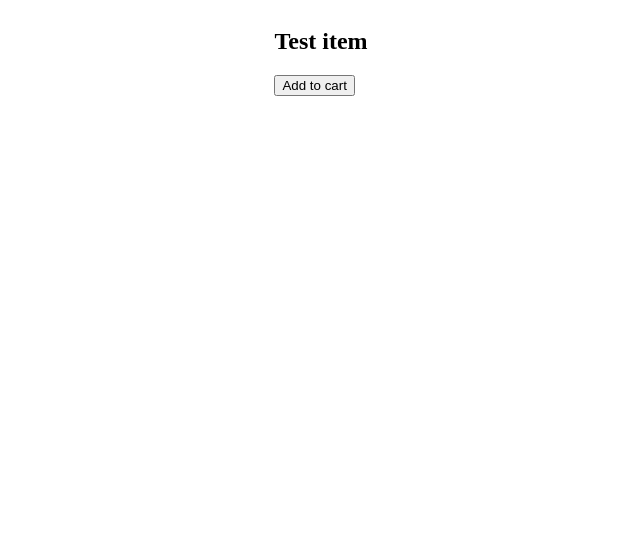
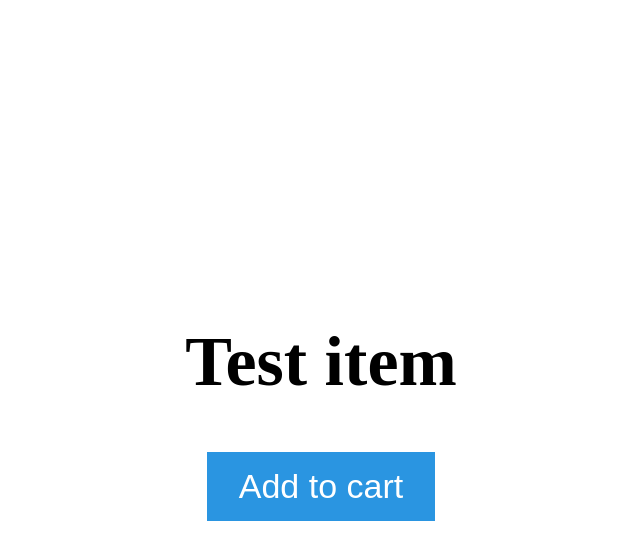
Before and after one commit to jmiklavc/flutter-native-webview-comunication-test, a plain HTML site: page index.html in a window 1280 px wide. Shown: the whole page, without its empty margins (319-959 px from the left). Drawn offline with Linux system fonts and the light colour scheme.

Commit message:
CSS added

```diff
--- a/index.html
+++ b/index.html
@@ -1,16 +1,56 @@
 <!DOCTYPE html>
 <html>
+	<head>
+		<style>
+			body {
+				margin: 0;
+				padding: 0;
+				box-sizing: border-box;
+			}
+
+			#container1 {
+				height: 100vh;
+				display: flex;
+				align-items: center;
+				justify-content: center;
+			}
+			#container2 {
+				display: flex;
+				flex-direction: column;
+				justify-content: center;
+				align-items: center;
+				width: 100%;
+			}
+
+			h1 {
+				font-size: 70px;
+			}
+
+			button {
+				background-color: #2a95e1;
+				border: none;
+				color: white;
+				padding: 15px 32px;
+				text-align: center;
+				text-decoration: none;
+				display: inline-block;
+				font-size: 34px;
+				margin: 4px 2px;
+				cursor: pointer;
+			}
+		</style>
+	</head>
 	<body>
-		<div style="display: flex; flex-direction:column; justify-items:center; align-items:center">
-			<div>
-				<h2>Test item</h2>
+		<div id="container1">
+			<div id="container2">
+				<h1>Test item</h1>
 				<button id="button">Add to cart</button>
 			</div>
 		</div>
 
-        <script>
-            let button = document.getElementById("button")
-            button.addEventListener("click", ()=> alert("click"))
-        </script>
+		<script>
+			let button = document.getElementById('button');
+			button.addEventListener('click', () => alert('click'));
+		</script>
 	</body>
 </html>
```
